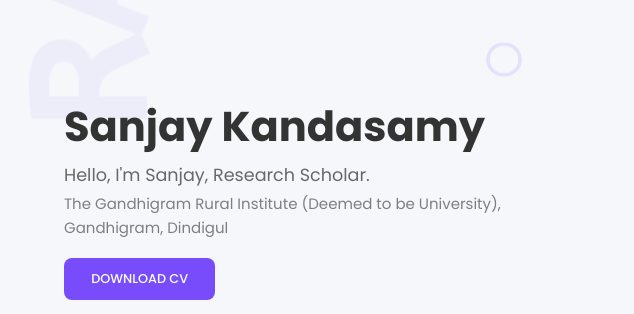
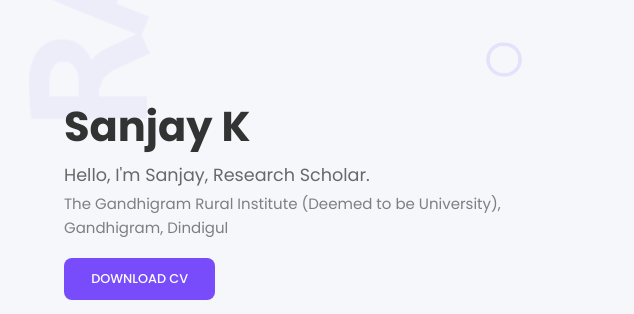
Before and after one commit to sanjayk-math/sanjayk-math.github.io, a plain HTML site: page index.html in a window 1280 px wide. Shown: the part 219-533 px from the top of the page, 0-634 px from the left. Drawn offline with nearby package versions, Linux system fonts and the light colour scheme.

Commit message:
Update index.html

```diff
--- a/index.html
+++ b/index.html
@@ -117,7 +117,7 @@
         <div class="header-content">
           <div class="container grid-2">
             <div class="column-1">
-              <h1 class="header-title">Sanjay Kandasamy</h1>
+              <h1 class="header-title">Sanjay K</h1>
               <div class="text">
                 <p>Hello, I'm Sanjay, Research Scholar.</p>
                 <div class="small-desc">
```
